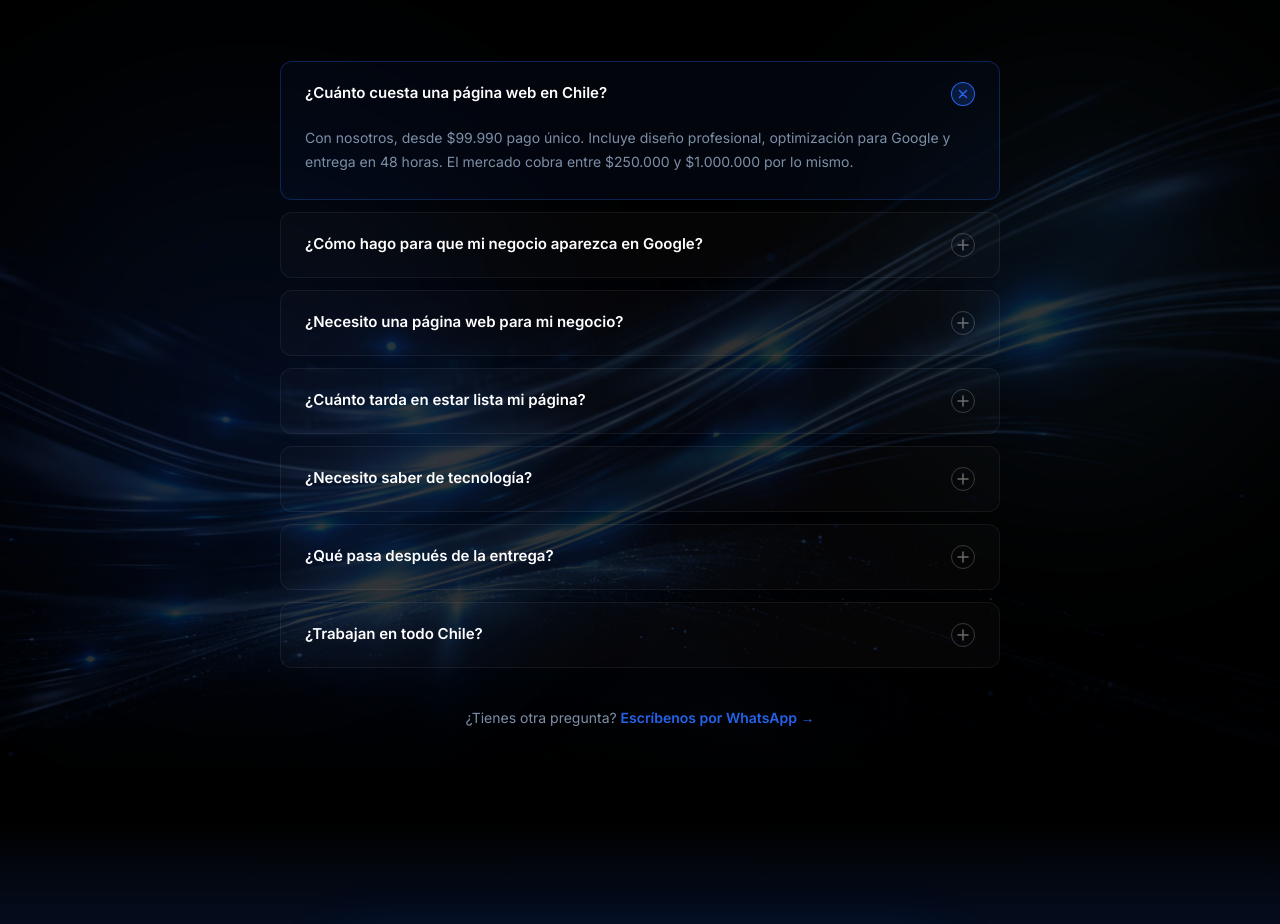
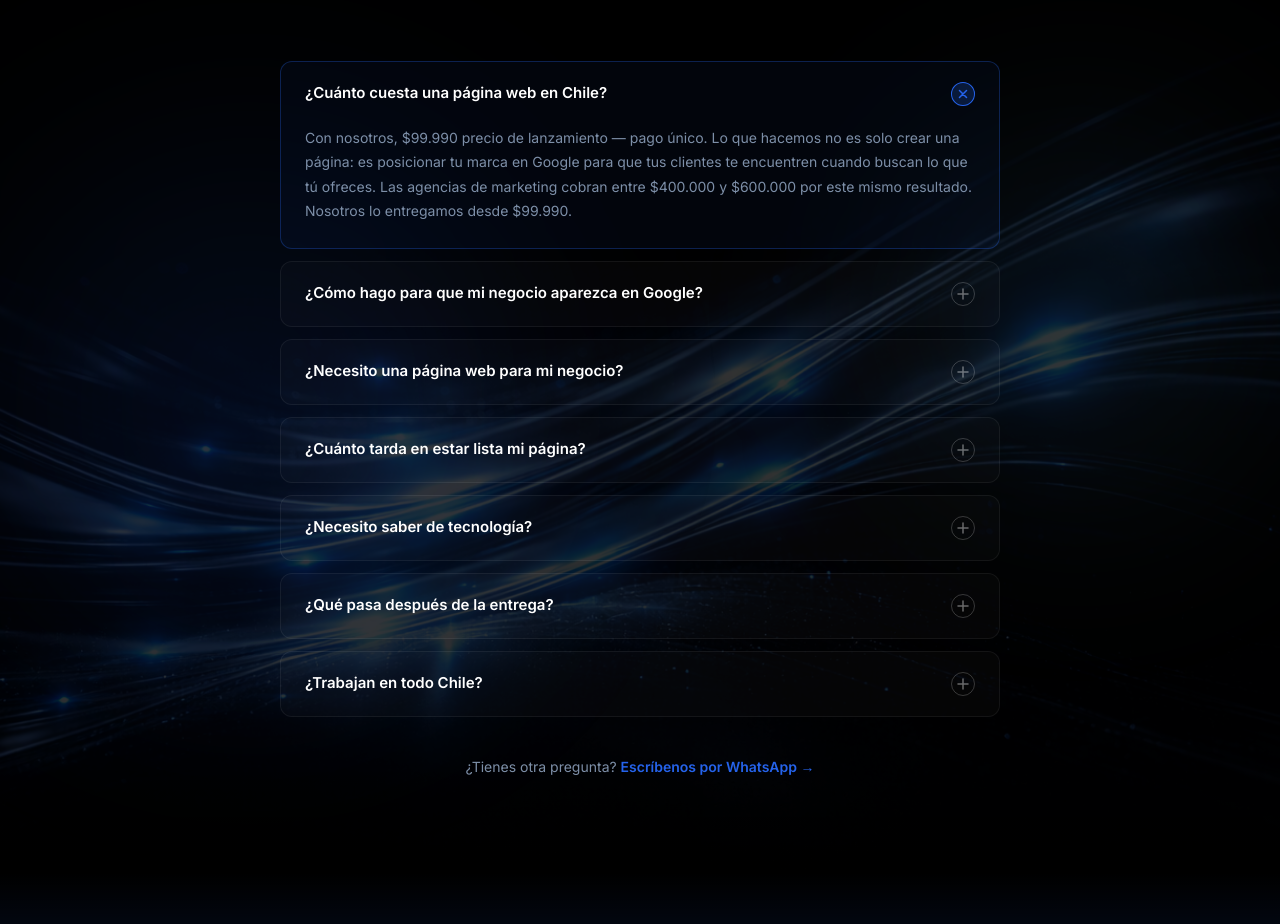
Before and after one commit to micajaproyectos/am-tecnologia, a Next.js app: page / in a window 1280 px wide. Shown: the part 3640-4564 px from the top of the page. Built offline with nearby package versions, Linux system fonts and the light colour scheme.

Commit message:
mejoras en FAQ

```diff
--- a/components/FAQ.tsx
+++ b/components/FAQ.tsx
@@ -5,11 +5,11 @@ import { useState } from "react";
 const faqs = [
   {
     q: "¿Cuánto cuesta una página web en Chile?",
-    a: "Con nosotros, desde $99.990 pago único. Incluye diseño profesional, optimización para Google y entrega en 48 horas. El mercado cobra entre $250.000 y $1.000.000 por lo mismo.",
+    a: "Con nosotros, $99.990 precio de lanzamiento — pago único. Lo que hacemos no es solo crear una página: es posicionar tu marca en Google para que tus clientes te encuentren cuando buscan lo que tú ofreces. Las agencias de marketing cobran entre $400.000 y $600.000 por este mismo resultado. Nosotros lo entregamos desde $99.990.",
   },
   {
     q: "¿Cómo hago para que mi negocio aparezca en Google?",
-    a: "Nosotros nos encargamos de todo: creamos tu página web optimizada, configuramos tu perfil en Google Maps, Google Analytics y Search Console. Tu negocio queda visible en Google desde el primer día.",
+    a: "Nos encargamos de todo el proceso: creamos la estructura de tu sitio, configuramos tu perfil en Google Maps, Google Analytics y Search Console, y optimizamos cada página para que Google entienda a qué clientes debes aparecer. Con la optimización incluida, tu marca ya puede empezar a recibir tráfico orgánico. El seguimiento mensual es opcional, pero te permite seguir escalando tu posición y adelantar a tu competencia con el tiempo.",
   },
   {
     q: "¿Necesito una página web para mi negocio?",
@@ -17,7 +17,7 @@ const faqs = [
   },
   {
     q: "¿Cuánto tarda en estar lista mi página?",
-    a: "48 horas. Recibes tu web publicada con todo configurado y funcionando.",
+    a: "La estructura de tu sitio queda lista en 48 horas. La optimización SEO completa — para que Google te posicione sobre tu competencia — puede tomar hasta 1 semana. Y para maximizar los resultados a largo plazo, contamos con planes de seguimiento mensual que incluyen: ajuste continuo de palabras clave, análisis de rendimiento en Google Search Console, mejoras de velocidad y experiencia de usuario, reportes de visibilidad y tráfico, y adaptación a los cambios del algoritmo de Google.",
   },
   {
     q: "¿Necesito saber de tecnología?",
@@ -25,7 +25,7 @@ const faqs = [
   },
   {
     q: "¿Qué pasa después de la entrega?",
-    a: "Tu web queda funcionando y visible en Google desde el día uno. Si quieres seguir escalando tu posición y captar más clientes, ofrecemos un plan mensual de optimización continua.",
+    a: "Tu sitio queda publicado y con la optimización SEO activa en los primeros días. Desde ahí, Google empieza a indexar tu marca y puedes comenzar a recibir tráfico orgánico sin pagar publicidad. Si quieres seguir escalando resultados, nuestros planes de seguimiento mensual ajustan la estrategia según cómo evoluciona tu posición, tu competencia y los cambios del algoritmo de Google — pero el tráfico orgánico inicial ya está incluido desde el primer entregable.",
   },
   {
     q: "¿Trabajan en todo Chile?",
```
